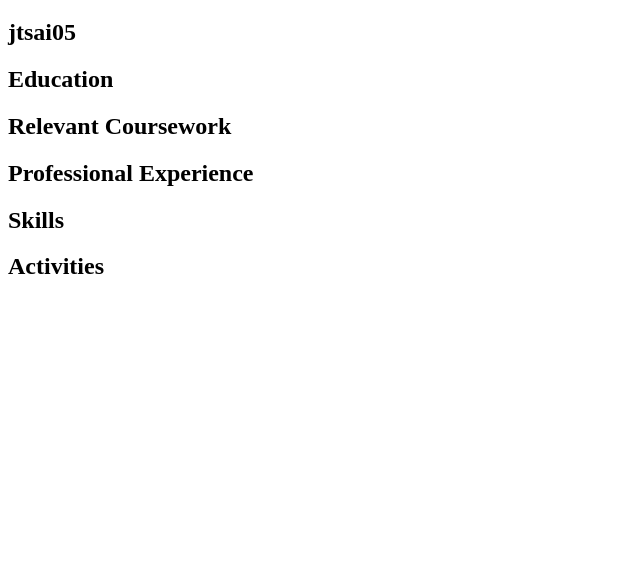
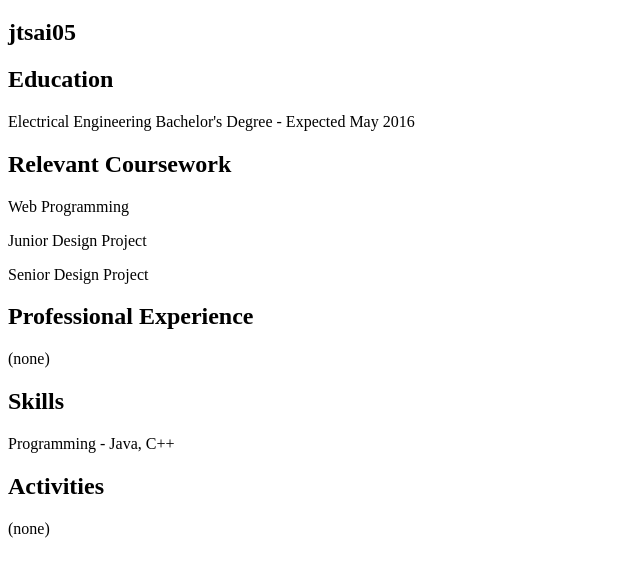
Before and after one commit to jtsai29/jtsai29.github.io, a plain HTML site: page resume.html in a window 1280 px wide. Shown: the part 61-638 px from the top of the page, without its empty margins (0-640 px from the left). Drawn offline with Linux system fonts and the light colour scheme.

Commit message:
resume update

```diff
--- a/resume.html
+++ b/resume.html
@@ -14,16 +14,21 @@
 <h2>jtsai05</h2>
 
 <h2>Education</h2>
+<p>Electrical Engineering Bachelor's Degree - Expected May 2016</p>
 
 <h2>Relevant Coursework</h2>
+<p>Web Programming</p>
+<p>Junior Design Project</p>
+<p>Senior Design Project</p>
 
 <h2>Professional Experience</h2>
+<p>(none)</p>
 
 <h2>Skills</h2>
+<p>Programming - Java, C++</p>
 
 <h2>Activities</h2>
-
-<p></p>
+<p>(none)</p>
 
 </body>
 </html>
```
